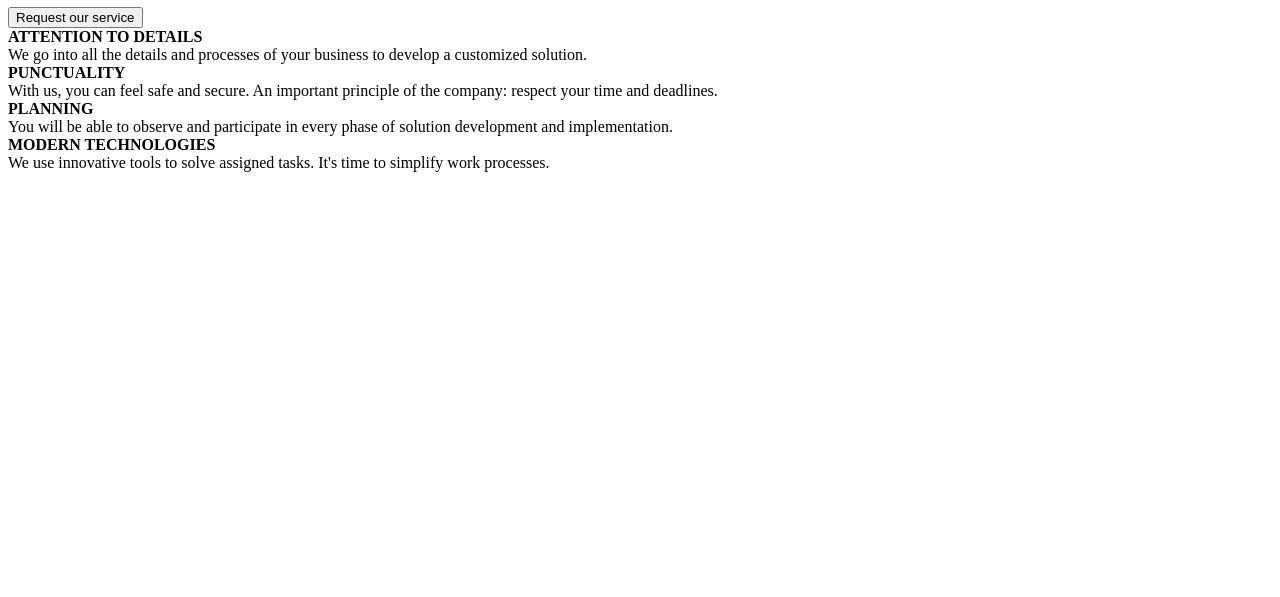
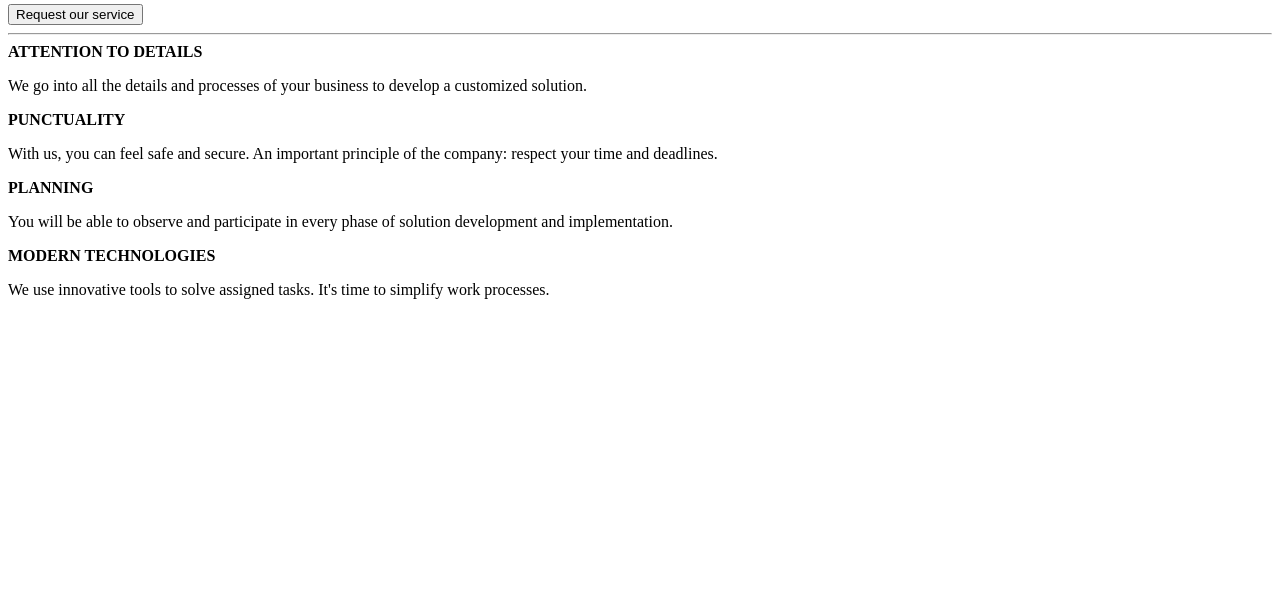
Before and after one commit to silvia-soescu/goit-markup-hw-01., a plain HTML site: page index.html in a window 1280 px wide. Shown: the part 203-800 px from the top of the page. Drawn offline with Linux system fonts and the light colour scheme.

Commit message:
updated version head and main

```diff
--- a/index.html
+++ b/index.html
@@ -12,47 +12,62 @@
       <a href="WebStudio">WebStudio</a>
       <nav>
         <ul>
-            <li>Studio</li>
-            <li>Portfolio</li>
-            <li>Contacts</li>
+          <li>Studio</li>
+          <li>Portfolio</li>
+          <li>Contacts</li>
         </ul>
       </nav>
-      <a href="mailto:info@devstudio.com">info@devstudio.com</a>
-      <a href="tel:+1 212-772-4150" target="_blank">+1 212-772-4150</a>
+      <section>
+        <a href="mailto:info@devstudio.com">info@devstudio.com</a>
+        <a href="tel:+1212-772-4150" target="_blank">+1 212-772-4150</a>
+      </section>
     </header>
 
     <main>
-      <div>
+      <!-- Head and button -->
+      <section>
+        <hr />
         <h1>EFFECTIVE SOLUTIONS FOR YOUR BUSINESS</h1>
         <button type="button">Request our service</button>
-      </div>
+      </section>
+      <!-- Group 1 -->
+      <section>
+        <hr />
+        <b>ATTENTION TO DETAILS</b>
+        <p>
+          We go into all the details and processes of your business to develop a
+          customized solution.
+        </p>
+      </section>
+      <section>
+        <b>PUNCTUALITY</b>
+        <p>
+          With us, you can feel safe and secure. An important principle of the
+          company: respect your time and deadlines.
+        </p>
+      </section>
+      <section>
+        <b>PLANNING</b>
+        <p>
+          You will be able to observe and participate in every phase of solution
+          development and implementation.
+        </p>
+      </section>
+      <section>
+        <b>MODERN TECHNOLOGIES</b>
+        <p>
+          We use innovative tools to solve assigned tasks. It's time to simplify
+          work processes.
+        </p>
+      </section>
 
-      <div>
-          <b>ATTENTION TO DETAILS</b>
-          <div>
-            We go into all the details and processes of your business to develop a customized solution.
-          </div>
-       </div>
+      <!-- What we do -->
+      <section></section>
+      <!-- Our Team  -->
 
-        <div>
-          <b>PUNCTUALITY</b>
-          <div>
-            With us, you can feel safe and secure. An important principle of the company: respect your time and deadlines.
-          </div>
-        </div>
+      <section></section>
 
-        <div>
-            <b>PLANNING</b>
-            <div>You will be able to observe and participate in every phase of solution development and implementation.</div>
-        </div>
-
-        <div>
-            <b>MODERN TECHNOLOGIES</b>
-            <div> We use innovative tools to solve assigned tasks. It's time to simplify work processes.
-            </div>
-        </div>
-
-      </div>
+      <!-- Footer -->
     </main>
   </body>
 </html>
```
